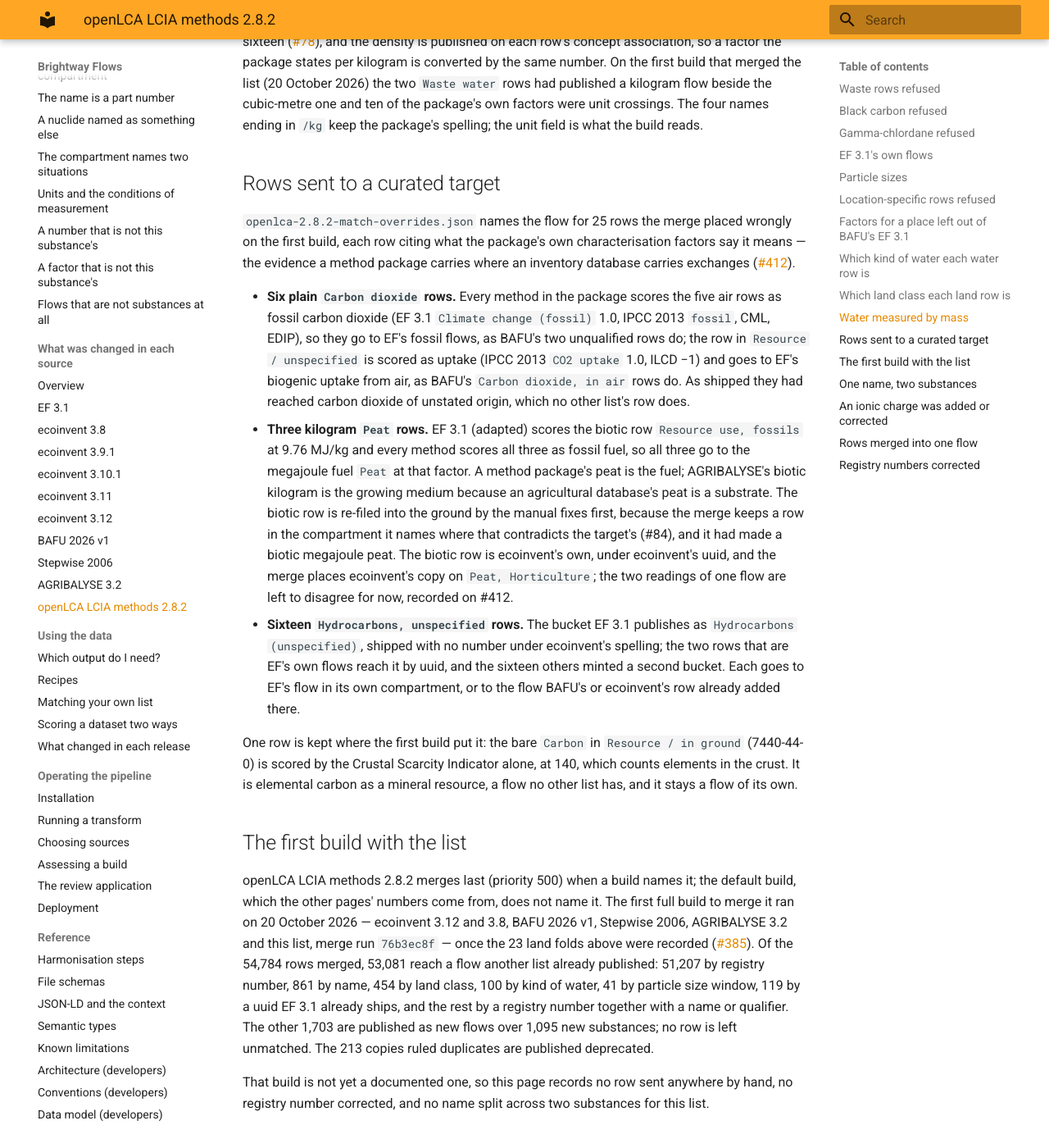
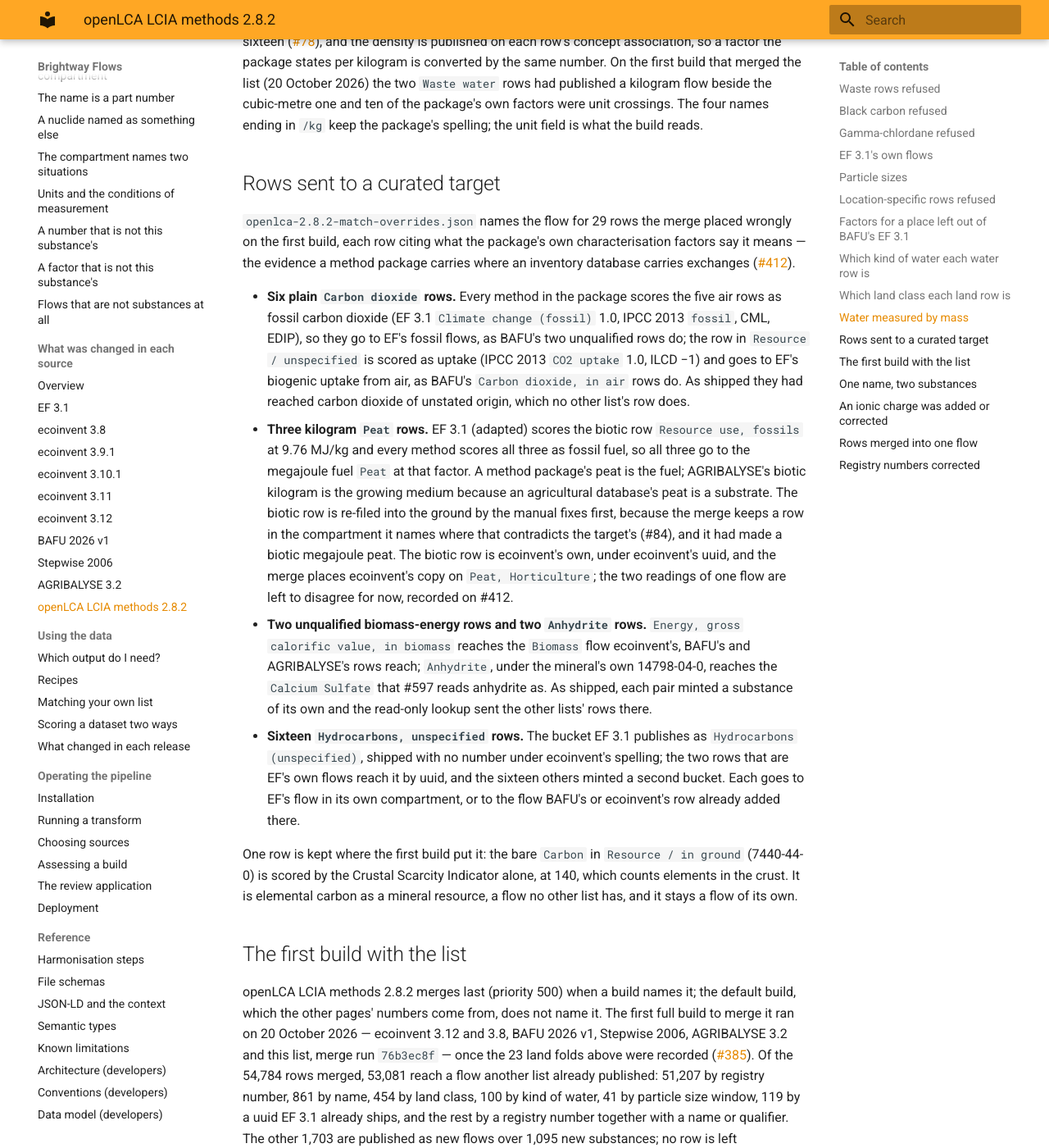
Before and after one commit to brightway-labs/brightway-flows, an MkDocs documentation site: the page built from docs/changes/openlca-2.8.2.md, in a window 1280 px wide and 1400 px high, scrolled down 4930 px. Shown: the whole window at 82% size. Built offline with MkDocs 1.6.1 and Material for MkDocs 9.7.7, drawn with Linux system fonts in a browser that asks for light colours; some of the changed text lies outside the part shown.

Commit message:
Place the ten openLCA rows the lookup replay still sent elsewhere
Against the six-list build with the first corrections (merge run 0c16f168),
the lookup replay still moved ten recorded rows of the other lists onto
substances openLCA had minted: six Stepwise bromofluoropropanes, BAFU's two
unqualified biomass-energy rows, and ecoinvent 3.8's and AGRIBALYSE's
anhydrite (#412). The package ships Stepwise's six SimaPro spellings with no
number, so they get the numbers Stepwise's rows reach EF's substances under;
its two `Energy, gross calorific value, in biomass` rows get the `Biomass`
flow every other list's row reaches; and its two `Anhydrite` rows, under the
mineral's own 14798-04-0, get the calcium sulfate #597 reads anhydrite as.

```diff
--- a/docs/changes/openlca-2.8.2.md
+++ b/docs/changes/openlca-2.8.2.md
@@ -208,7 +208,7 @@
 
 ## Rows sent to a curated target
 
-`openlca-2.8.2-match-overrides.json` names the flow for 25 rows the merge
+`openlca-2.8.2-match-overrides.json` names the flow for 29 rows the merge
 placed wrongly on the first build, each row citing what the package's own
 characterisation factors say it means — the evidence a method package carries
 where an inventory database carries exchanges
@@ -232,6 +232,12 @@
   The biotic row is ecoinvent's own, under ecoinvent's uuid, and the merge
   places ecoinvent's copy on `Peat, Horticulture`; the two readings of one
   flow are left to disagree for now, recorded on #412.
+- **Two unqualified biomass-energy rows and two `Anhydrite` rows.** `Energy,
+  gross calorific value, in biomass` reaches the `Biomass` flow ecoinvent's,
+  BAFU's and AGRIBALYSE's rows reach; `Anhydrite`, under the mineral's own
+  14798-04-0, reaches the `Calcium Sulfate` that #597 reads anhydrite as. As
+  shipped, each pair minted a substance of its own and the read-only lookup
+  sent the other lists' rows there.
 - **Sixteen `Hydrocarbons, unspecified` rows.** The bucket EF 3.1 publishes as
   `Hydrocarbons (unspecified)`, shipped with no number under ecoinvent's
   spelling; the two rows that are EF's own flows reach it by uuid, and the
@@ -348,6 +354,7 @@
 | HG-02 | `Emission to air / unspecified` | none → 205367-61-9 | an industry designation for a hydrofluoropolyether, which EF 3.1 shipped under the designation and `ef-3.1-manual-fixes.json` renamed; the package copies the designation with no number, and its own factors (EF 3.1 `Climate change` 5,730, IPCC 2013 2,730) are that molecule's. As shipped, the row minted a second `HG-02` |
 | Tribromomethane | `Emission to air / unspecified` | none → 75-25-2 | bromoform, which the package ships twenty times under that name with the number; this one row carries the systematic name alone and bromoform's factor (0.25). As shipped, it minted a second substance |
 | Helium, in natural gas, in ground | `Resource / in ground` | none → 7440-59-7 | ecoinvent's `Helium, in natural gas` under ecoinvent's uuid, copied without the number ecoinvent's table reaches helium with. As shipped, it minted a substance named for a compartment |
+| Propane, Dibromopentafluoro- and five more | `Emission to air / unspecified` | none → 431-78-7, 453-00-9, 460-86-6, 666-25-1, 421-90-9, 172912-75-3 | six rows under Stepwise 2006's SimaPro spellings, copied without the numbers Stepwise's rows reach EF's substances under; the SimaPro name rewriting runs for SimaPro-shaped lists only. As shipped, each minted a substance under the SimaPro name and the lookup sent Stepwise's rows to it |
 
 One synonym is restored rather than a number corrected: the agricultural-soil
 `Epoxiconazole` row (135319-73-2, ecoinvent's uuid) is the one of the package's
```
Also changed, not shown: 4 other files.
